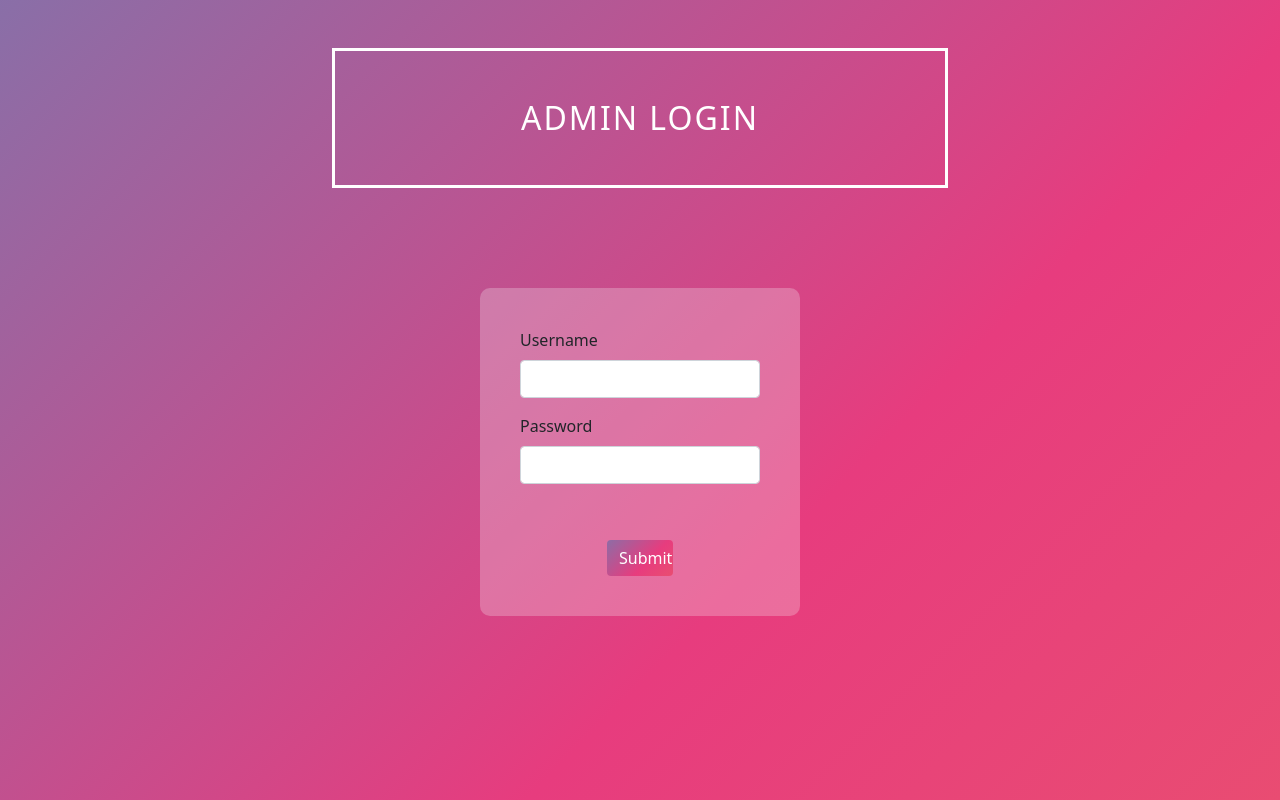
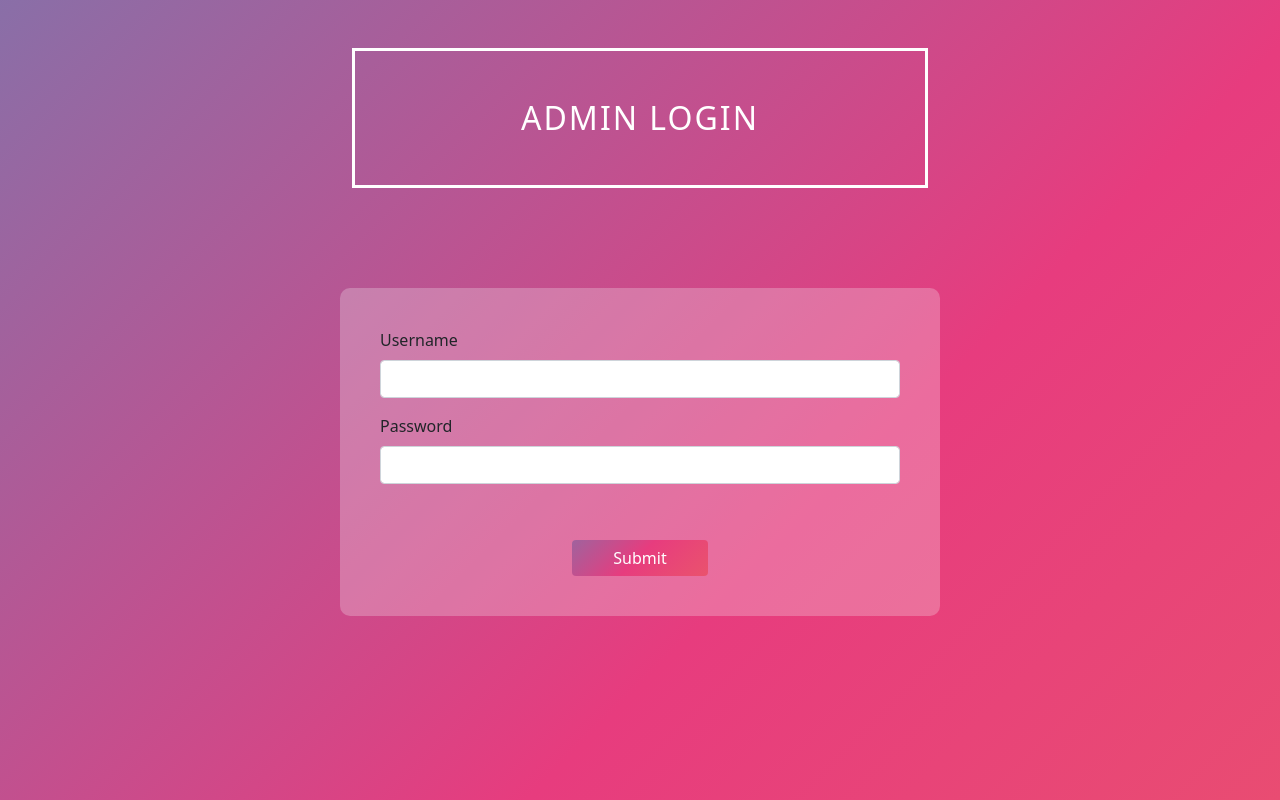
Before and after one commit to Michu23/Zorro-Estore, a Django app: page /superadmin/ in a window 1280 px wide. Run offline with Django 4.2, Linux system fonts and the light colour scheme; some libraries are stand-ins or nearby versions.

Commit message:
home22222222222222222

```diff
--- a/Adminapp/templates/adminlogin.html
+++ b/Adminapp/templates/adminlogin.html
@@ -66,13 +66,13 @@
     <!-- background: linear-gradient(-45deg, #EE7752, #E73C7E, #23A6D5, #23D5AB); -->
 
     <br>
-    <div class="container w-50 mt-4  mx-auto justify-content-center">
+    <div class="container w-100 mt-4  mx-auto justify-content-center" style="max-width: 600px;">
         <h3 class=" mx-auto justify-content-centertext-center p-5">Admin Login</h3>
     </div>
 
 
-    <div class="container col-3 text-dark bg-light bg-opacity-25"
-        style="margin-top: 100px; padding: 40px; border-radius: 10px;">
+    <div class="container w-100 text-dark bg-light bg-opacity-25"
+        style="margin-top: 100px; padding: 40px; border-radius: 10px;max-width: 600px;">
         <form method="POST" action="" class="justify-content-center d-flex row">
             {% for error in messages %}
             <p class="text-danger">{{error}}</p>
```
